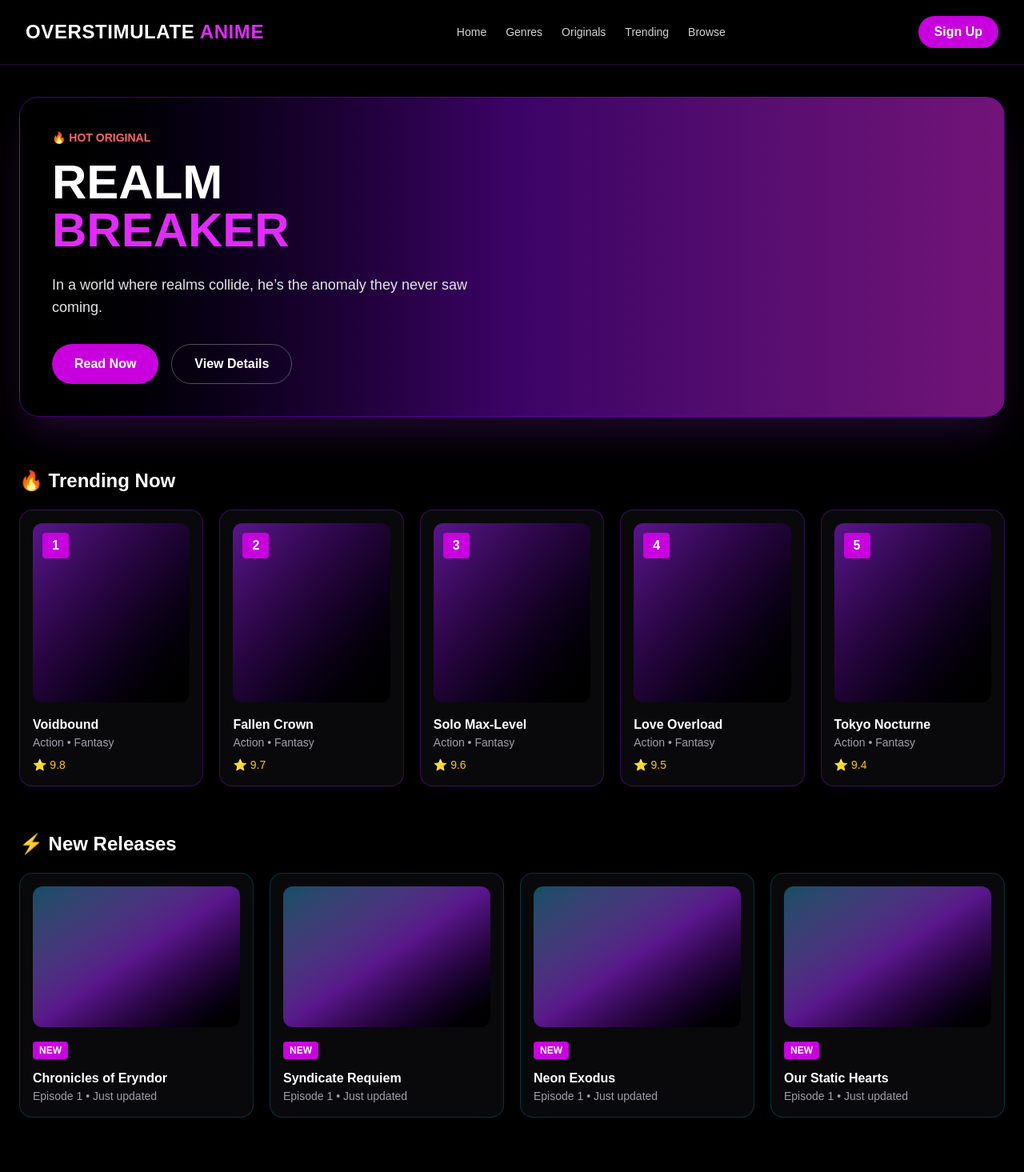
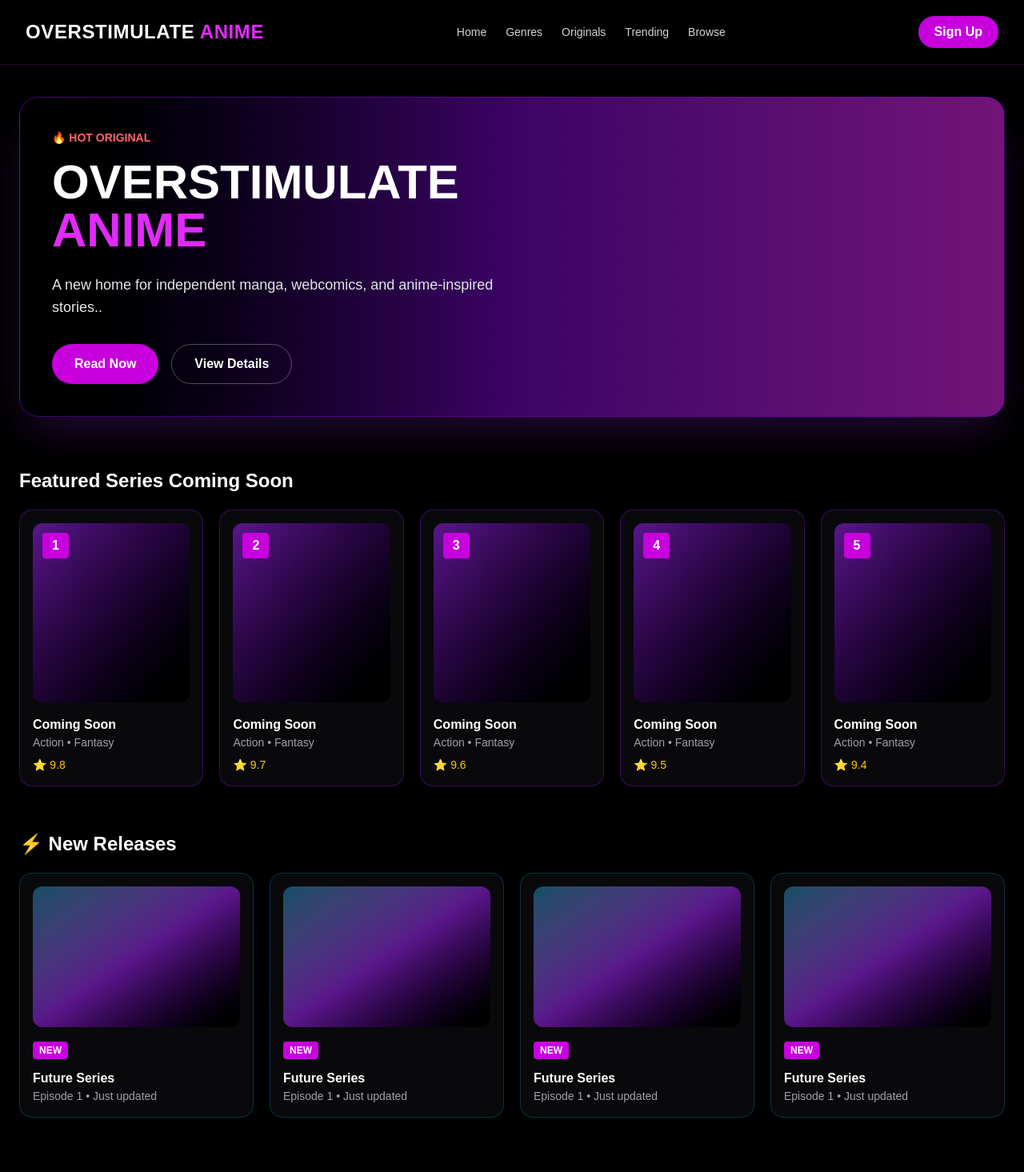
Before and after one commit to NebulaCore/overstimulate-anime, a Next.js app: page / in a window 1280 px wide. Shown: the top 1465 px of the page at 80% size. Built offline with nearby package versions, Linux system fonts and the light colour scheme.

Commit message:
Remove fake manga titles

```diff
--- a/app/page.tsx
+++ b/app/page.tsx
@@ -1,18 +1,18 @@
 export default function Home() {
-  const trending = [
-    "Voidbound",
-    "Fallen Crown",
-    "Solo Max-Level",
-    "Love Overload",
-    "Tokyo Nocturne",
-  ];
+const trending = [
+  "Coming Soon",
+  "Coming Soon",
+  "Coming Soon",
+  "Coming Soon",
+  "Coming Soon",
+];
 
-  const releases = [
-    "Chronicles of Eryndor",
-    "Syndicate Requiem",
-    "Neon Exodus",
-    "Our Static Hearts",
-  ];
+const releases = [
+  "Future Series",
+  "Future Series",
+  "Future Series",
+  "Future Series",
+];
 
   const genres = ["Action", "Romance", "Fantasy", "Horror", "Comedy", "Sci-Fi"];
 
@@ -40,12 +40,11 @@ export default function Home() {
         <div className="rounded-3xl border border-purple-700/50 bg-gradient-to-r from-black via-purple-950 to-fuchsia-900 p-10 shadow-2xl shadow-purple-900/40">
           <p className="text-sm font-bold text-red-400">🔥 HOT ORIGINAL</p>
           <h2 className="mt-4 text-6xl font-black leading-none">
-            REALM <br />
-            <span className="text-fuchsia-500">BREAKER</span>
+            OVERSTIMULATE <br />
+            <span className="text-fuchsia-500">ANIME</span>
           </h2>
           <p className="mt-6 max-w-xl text-lg text-zinc-200">
-            In a world where realms collide, he’s the anomaly they never saw
-            coming.
+            A new home for independent manga, webcomics, and anime-inspired stories..
           </p>
 
           <div className="mt-8 flex gap-4">
@@ -60,7 +59,7 @@ export default function Home() {
       </section>
 
       <section className="mx-auto max-w-7xl px-6 py-6">
-        <h3 className="mb-5 text-2xl font-black">🔥 Trending Now</h3>
+        <h3 className="mb-5 text-2xl font-black">Featured Series Coming Soon</h3>
         <div className="grid grid-cols-2 gap-5 md:grid-cols-5">
           {trending.map((title, index) => (
             <div
```
